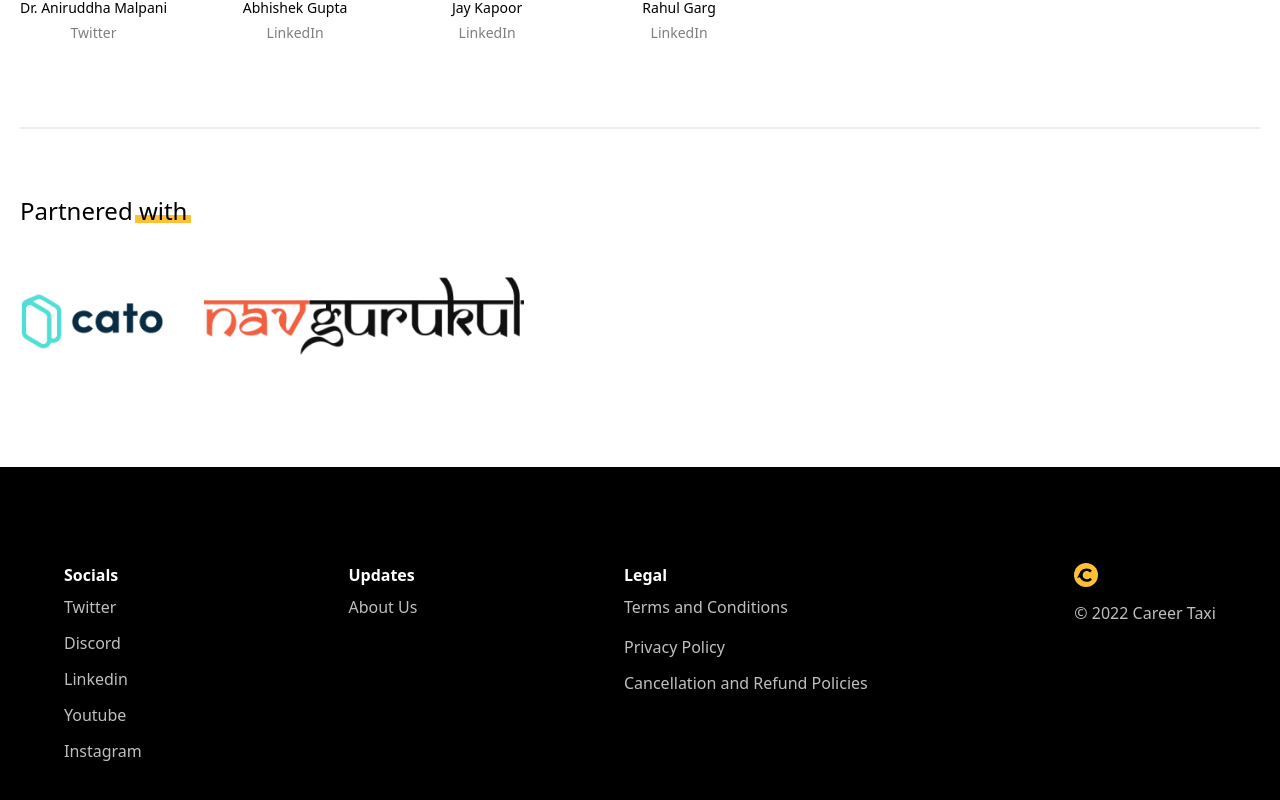
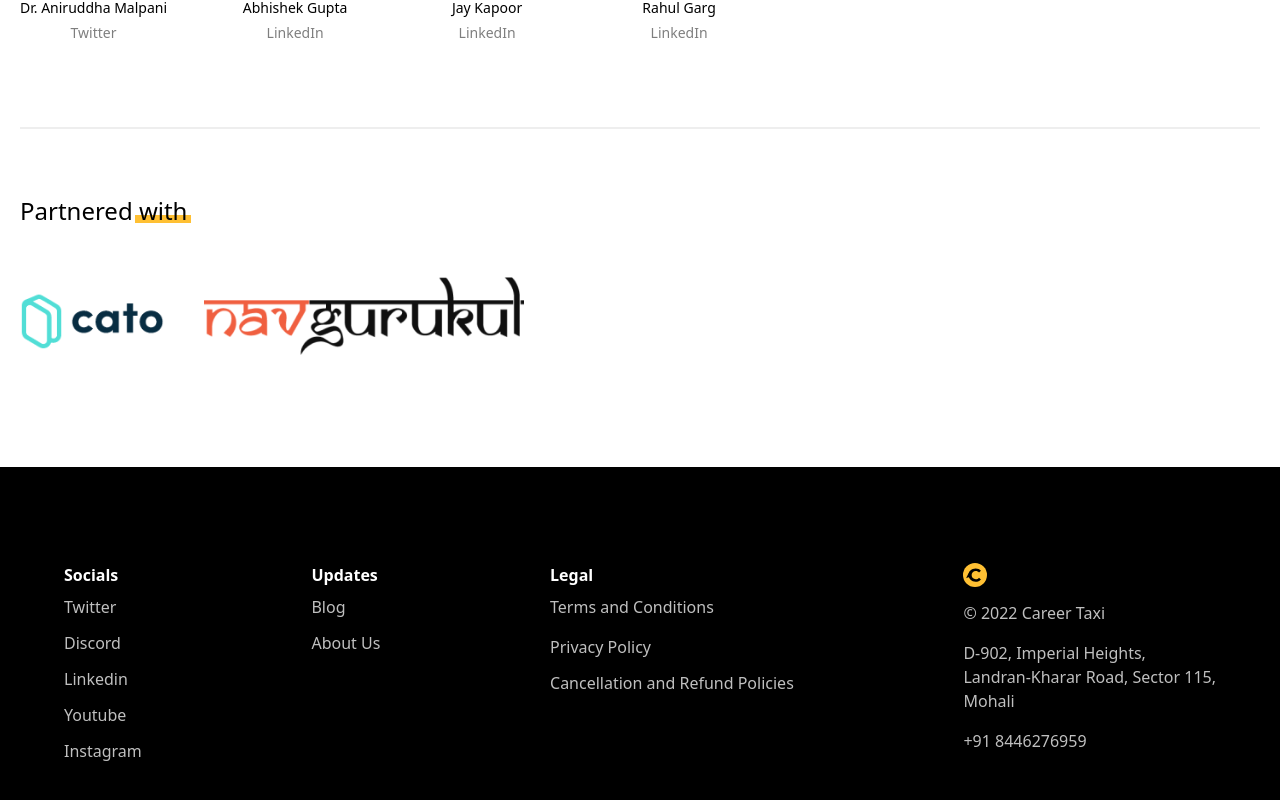
Before and after one commit to catoverse/career-taxi-1.0, a Next.js app: page /about in a window 1280 px wide. Shown: the part 1350-2150 px from the top of the page. Built offline with nearby package versions, Linux system fonts and the light colour scheme.

Commit message:
minor changes

```diff
--- a/components/commons/footer.js
+++ b/components/commons/footer.js
@@ -58,11 +58,11 @@
           </ul>
           <ul className="mb-6 lg:mb-0">
             <li className="mb-2 text-bodyTwo font-semibold">Updates</li>
-            {/* <li className="mb-3 text-bodyTwo font-normal opacity-75">
-              <Link href="#">
+            <li className="mb-3 text-bodyTwo font-normal opacity-75">
+              <Link href="/blog">
                 <a>Blog</a>
               </Link>
-            </li> */}
+            </li>
             <li className="text-bodyTwo font-normal opacity-75">
               <Link href="/about">
                 <a>About Us</a>
@@ -113,8 +113,16 @@
                 <Image src={Logo} alt="career taxi logo" />
               </div>
             </li>
+            <li className="mb-4 text-bodyTwo font-normal opacity-75">
+              © 2022 Career Taxi
+            </li>
+            <li className="mb-4 text-bodyTwo font-normal opacity-75">
+              D-902, Imperial Heights,
+              <br /> Landran-Kharar Road, Sector 115,
+              <br /> Mohali
+            </li>
             <li className="text-bodyTwo font-normal opacity-75">
-              © 2022 Career Taxi
+              +91 8446276959
             </li>
           </ul>
         </div>
--- a/components/commons/header.js
+++ b/components/commons/header.js
@@ -56,7 +56,7 @@
 
           <div className="ml-8 hidden text-right lg:block ">
             <a
-              href="https://api.whatsapp.com/send?phone=+91-9168833977"
+              href="https://wa.me/918446276959"
               target="_blank"
               rel="noreferrer"
             >
@@ -94,13 +94,15 @@
             <Link href="/about">
               <a className="my-3">About Us</a>
             </Link>
-            <Link href="#">
-              <a>
-                <button className="my-3 rounded-lg bg-yellow bg-gradient-to-r from-yellow to-orange px-4 py-2 text-bodyTwo font-medium text-black">
-                  Message Us
-                </button>
-              </a>
-            </Link>
+            <a
+              href="https://wa.me/918446276959"
+              target="_blank"
+              rel="noreferrer"
+            >
+              <button className="my-3 rounded-lg bg-yellow bg-gradient-to-r from-yellow to-orange px-4 py-2 text-bodyTwo font-medium text-black">
+                Message Us
+              </button>
+            </a>
           </div>
         </li>
       </div>
--- a/components/main/faq.js
+++ b/components/main/faq.js
@@ -17,9 +17,9 @@
       "Are you yet to find your passion and are open to exploring various career options? If yes, the program is for you. \n Students right from the 8th grade to college students to working professionals, anyone can join the program as long as they are open to exploring one career option every week. If you are already in a field and you want to shift to a closely associated field,  we might not be a good fit for you. Let's say you are a software engineer and you want to become a product manager, you'll be much better suited to explore product management yourself. If you are open to exploring a diverse set of career options, we can definitely help",
   },
   {
-    heading: "Is it really just ₹999 for the entire course? What’s the catch?",
+    heading: "Is it really just ₹1999 for the entire course? What’s the catch?",
     content:
-      "Yes, we are undercharging because we want to help as many people as possible. If you are not comfortable paying money in the very beginning, you can choose to take a 1 day FREE counseling session. We understand that this is a new concept and you might need some time check if this is really useful for you. If you are not able to afford to pay ₹999, you can choose to pay any amount you are comfortable with. You'll be able to explore 8 career options within this. The price is for the entire program. There are no packages. No extra charges will be charged per career option.",
+      "Yes, we are undercharging because we want to help as many people as possible. If you are not comfortable paying money in the very beginning, you can choose to take a 1 day FREE counseling session. We understand that this is a new concept and you might need some time check if this is really useful for you. If you are not able to afford to pay ₹1999, you can choose to pay any amount you are comfortable with. You'll be able to explore 8 career options within this. The price is for the entire program. There are no packages. No extra charges will be charged per career option.",
   },
   {
     heading: "Are there live courses?",
--- a/components/main/hero.js
+++ b/components/main/hero.js
@@ -31,7 +31,7 @@
               </div>
               <div className="flex flex-row items-center">
                 <a
-                  href="https://api.whatsapp.com/send?phone=+91-9168833977"
+                  href="https://wa.me/918446276959"
                   target="_blank"
                   rel="noreferrer"
                 >
```
